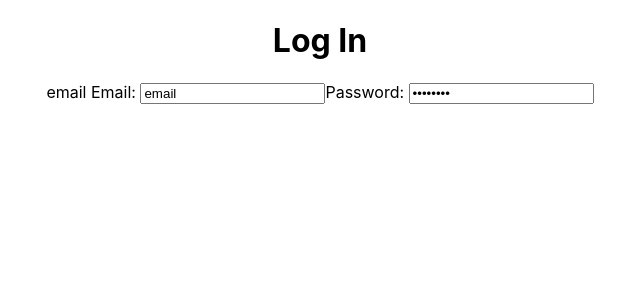
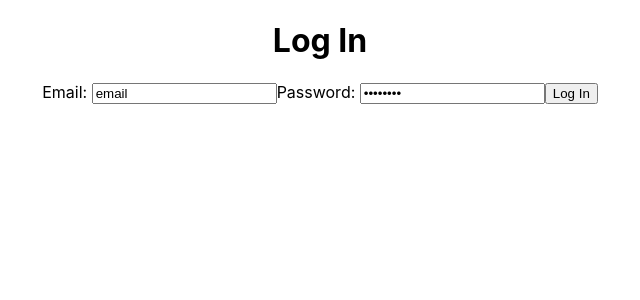
Before and after one commit to jerquinigo/codeEventBlog, a React (Create React App) app in the folder frontend/: page /login in a window 1280 px wide. Shown: the top 300 px of the page, without its empty margins (320-960 px from the left). Built offline with nearby package versions, Linux system fonts and the light colour scheme.

Commit message:
implented login button to login form

```diff
--- a/frontend/src/components/LoginForm.js
+++ b/frontend/src/components/LoginForm.js
@@ -5,9 +5,14 @@ const LoginForm = () => {
         <div className='login_form'>
         <h1>Log In</h1>
         <form >
-            <span className='email'>email
+            <span className='email'>
                 Email: <input value='email' name='email' type="text"/>
+            </span>
+            <span className='password'>
                 Password: <input value='password' name='passworl' type="password"/>
+            </span>
+            <span>
+             <input className='login_btn' value='Log In' type="submit"/>
             </span>
         </form>
         </div>
```
